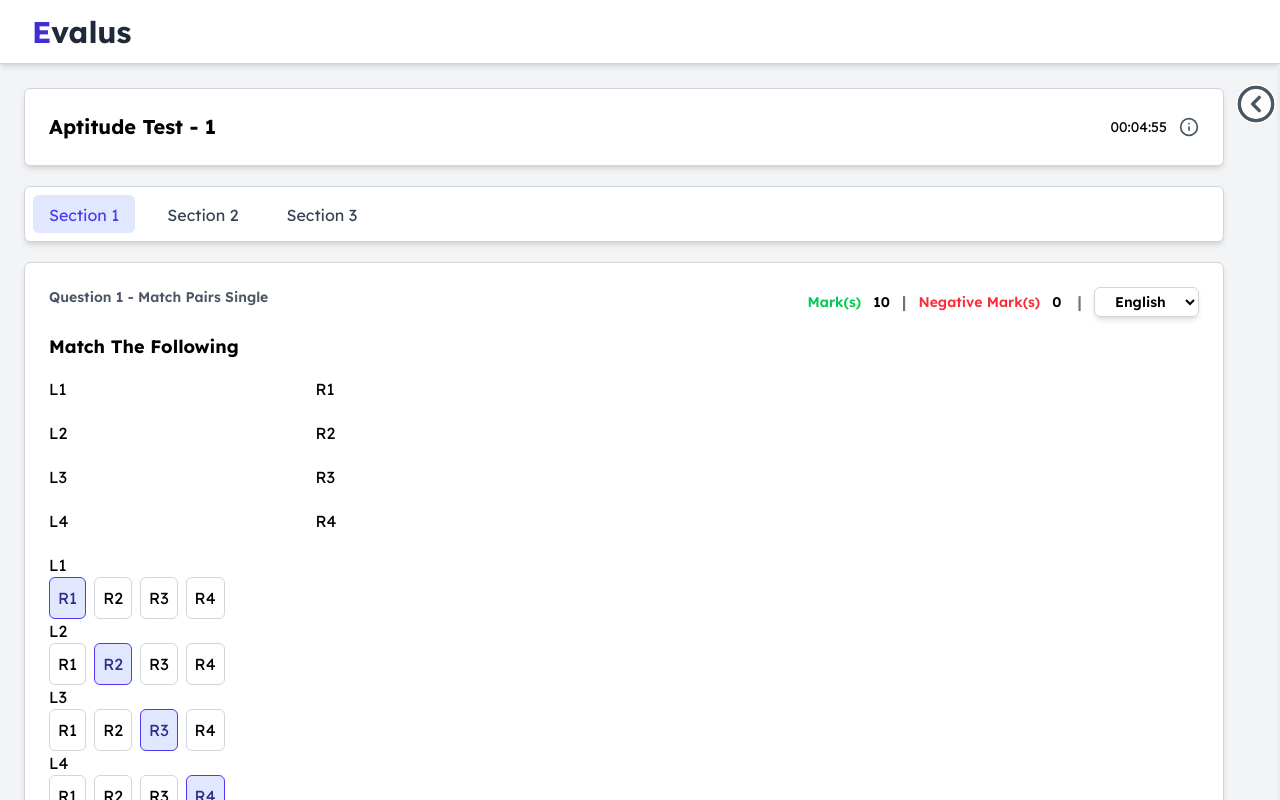
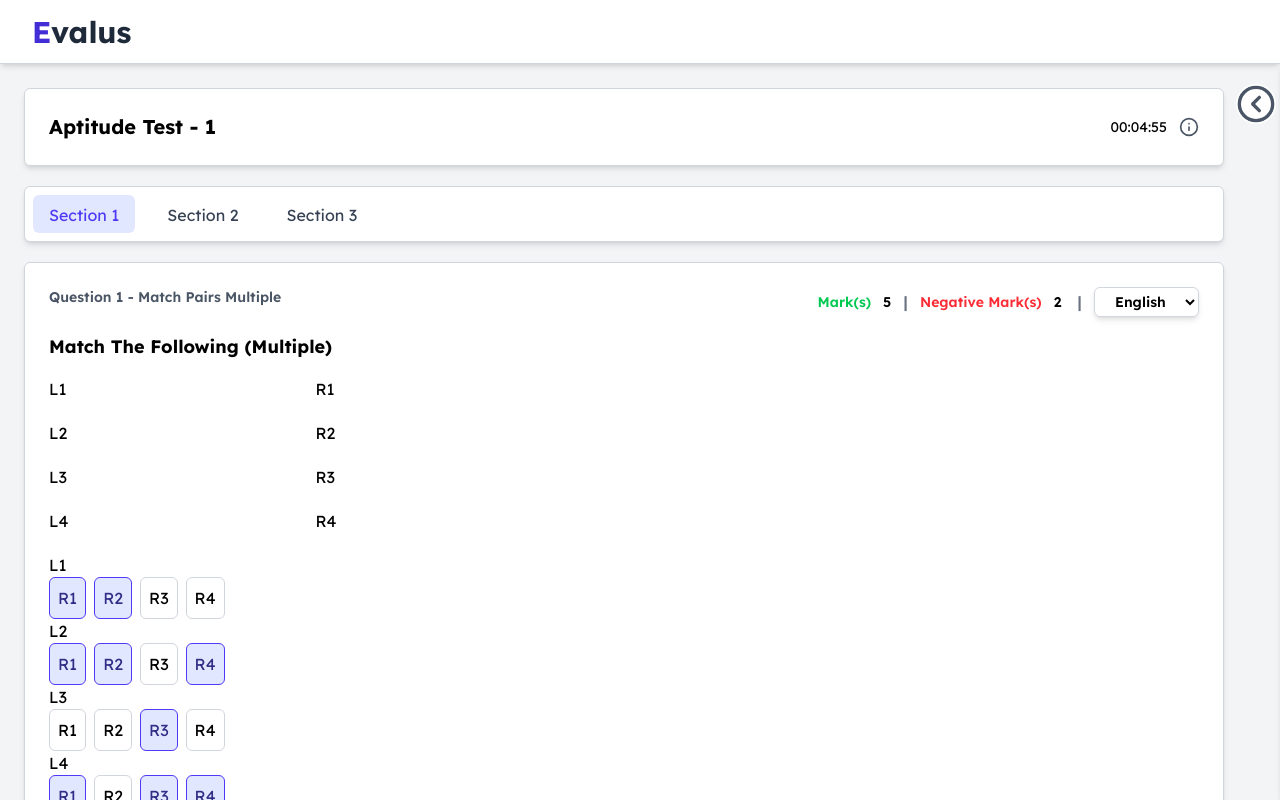
Before and after one commit to thoughtprotech/evalus-student-portal, a Next.js app: page /exam/1 in a window 1280 px wide. Built offline with nearby package versions, Linux system fonts and the light colour scheme.

Commit message:
Implement match pairs multiple

```diff
--- a/src/app/actions/exam/getQuestionList.ts
+++ b/src/app/actions/exam/getQuestionList.ts
@@ -137,7 +137,7 @@ export async function fetchQuestionListAction(
     return {
       status: 200,
       error: false,
-      data: mockQuestionList[2],
+      data: mockQuestionList[3],
       message: "Question Retrieved",
     };
   } catch (error) {
--- a/src/app/exam/[id]/page.tsx
+++ b/src/app/exam/[id]/page.tsx
@@ -606,6 +606,90 @@ export default function ExamPage() {
             </div>
           </div>
         );
+      case "Match Pairs Multiple":
+        return (
+          <div className="w-full flex flex-col gap-5">
+            <div className="w-full max-w-1/4 flex justify-between gap-2">
+              {JSON.parse(questions!.options).map(
+                (option: string[], index: number) => {
+                  return (
+                    <div className="flex flex-col gap-5" key={index}>
+                      {option.map((col: string, index: number) => {
+                        return (
+                          <div key={index}>
+                            <h1>{col}</h1>
+                          </div>
+                        );
+                      })}
+                    </div>
+                  );
+                }
+              )}
+            </div>
+            <div>
+              {JSON.parse(questions!.options)[0].map(
+                (col: string, index: number) => {
+                  return (
+                    <div key={index}>
+                      <h1>{col}</h1>
+                      <div className="flex gap-2">
+                        {JSON.parse(questions!.options)[1].map(
+                          (row: string, idx: number) => {
+                            return (
+                              <div
+                                className={`rounded-md border p-2 border-gray-300 cursor-pointer ${
+                                  JSON.parse(questions!.userAnswer)[
+                                    index
+                                  ].includes(row)
+                                    ? "border-indigo-600 bg-indigo-100 text-indigo-900"
+                                    : "border-gray-300 hover:bg-gray-100"
+                                }`}
+                                key={idx}
+                                onClick={() => {
+                                  setQuestions((prev) => {
+                                    if (!prev) return prev;
+
+                                    // 1. Parse the existing 2D userAnswer array
+                                    const answers: string[][] = JSON.parse(
+                                      prev.userAnswer
+                                    );
+
+                                    // 2. Work on a fresh copy of the sub-array at [index]
+                                    const selection = [...answers[index]];
+
+                                    // 3. Toggle this `row` in that sub-array
+                                    const pos = selection.indexOf(row);
+                                    if (pos >= 0) {
+                                      selection.splice(pos, 1); // remove if already selected
+                                    } else {
+                                      selection.push(row); // add if not
+                                    }
+
+                                    // 4. Replace the sub-array back into `answers`
+                                    answers[index] = selection;
+
+                                    // 5. Write back the updated 2D array as a JSON string
+                                    return {
+                                      ...prev,
+                                      userAnswer: JSON.stringify(answers),
+                                    };
+                                  });
+                                }}
+                              >
+                                <h1>{row}</h1>
+                              </div>
+                            );
+                          }
+                        )}
+                      </div>
+                    </div>
+                  );
+                }
+              )}
+            </div>
+          </div>
+        );
+
       default:
         return <div>Unknown question type.</div>;
     }
```
